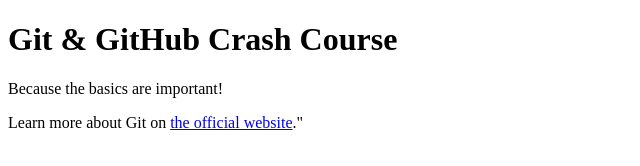
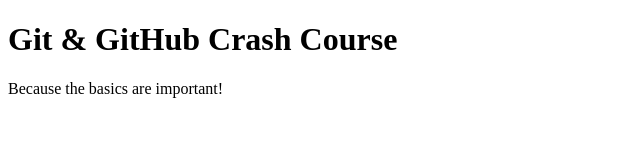
Before and after one commit to txynidakis/git-crash-course, a plain HTML site: page index.html in a window 1280 px wide. Shown: the whole page, without its empty margins (0-640 px from the left). Drawn offline with Linux system fonts and the light colour scheme.

Commit message:
Revert "add link to git docs."
This reverts commit fe6e8b225689b0055101478f452020bdac258b06.

reverting: add link

```diff
--- a/index.html
+++ b/index.html
@@ -9,9 +9,5 @@
   <body>
     <h1>Git & GitHub Crash Course</h1>
     <p>Because the basics are important!</p>
-    <p>
-      Learn more about Git on
-      <a href="http://git-scm.com/book/en/v2">the official website</a>."
-    </p>
   </body>
 </html>
```
